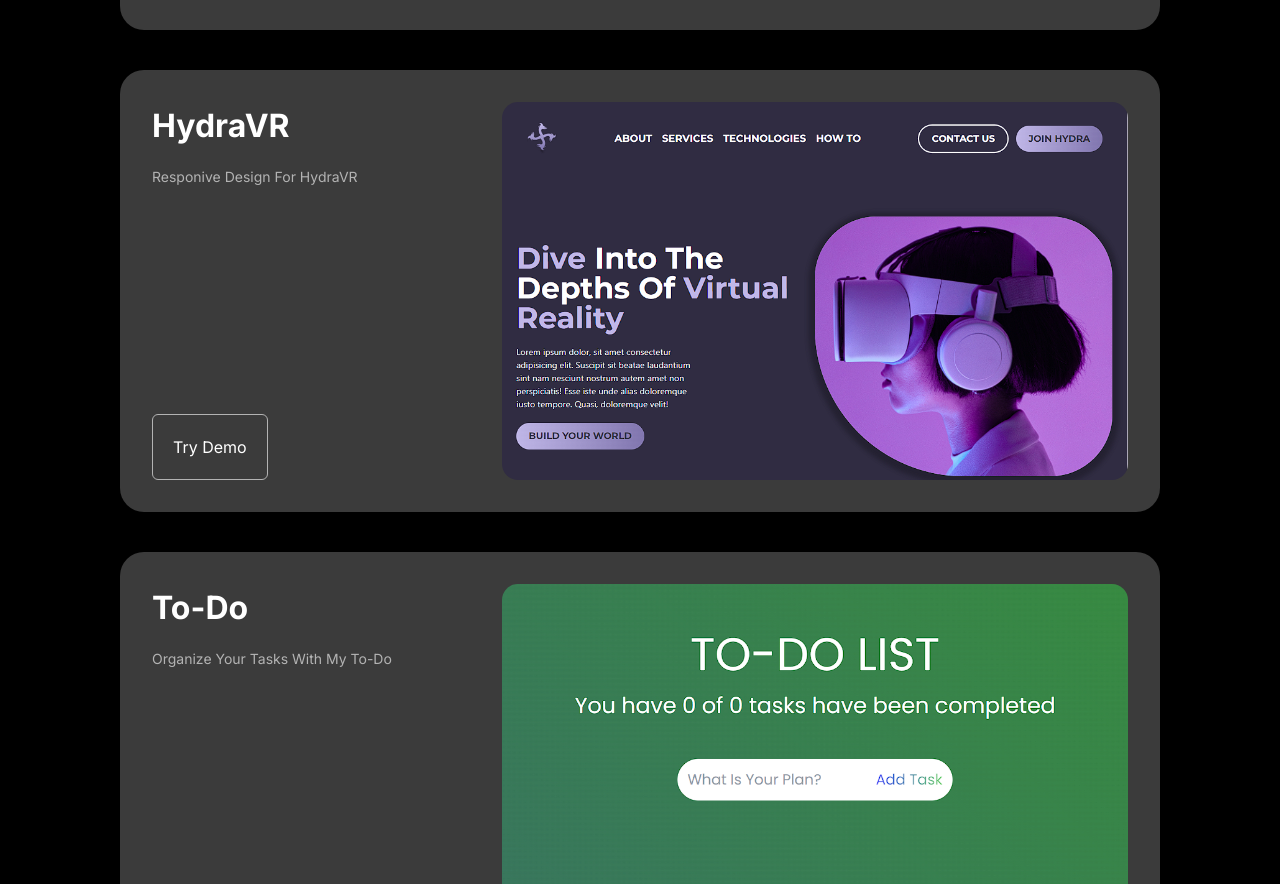
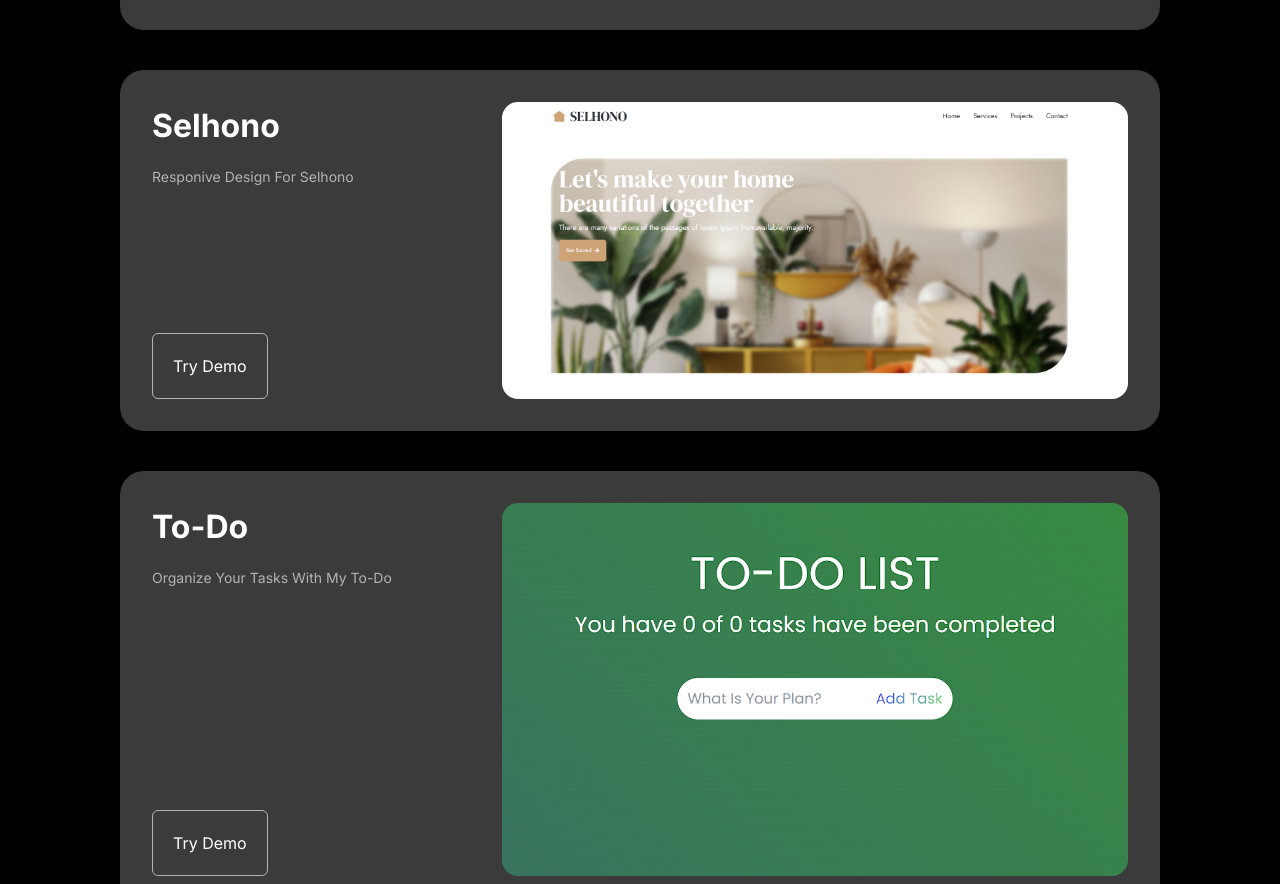
Before and after one commit to KarimElaskary/Portfolio, a React (Vite) app: page / in a window 1280 px wide. Shown: the part 1765-2649 px from the top of the page. Built offline with nearby package versions, Linux system fonts and the light colour scheme.

Commit message:
Project Updated

```diff
--- a/src/components/MyWork.jsx
+++ b/src/components/MyWork.jsx
@@ -1,7 +1,7 @@
 import React from 'react'
 import Work from './Work'
 import todo from '../assets/todo.png'
-import hydra from '../assets/hydra.png'
+import selhono from '../assets/selhono.png'
 import emages from '../assets/emages.png'
 import FinanceX from '../assets/FinanceX.png'
 
@@ -14,10 +14,10 @@ const MyWork = () => {
       link: 'https://emages.vercel.app/',
     },
     {
-      title: 'HydraVR',
-      description: 'Responive Design For HydraVR',
-      image: hydra,
-      link: 'https://hydra-vr.vercel.app/',
+      title: 'Selhono',
+      description: 'Responive Design For Selhono',
+      image: selhono,
+      link: 'https://selhono-green.vercel.app/',
     },
     {
       title: 'To-Do',
```
Also changed, not shown: src/assets/hydra.png (deleted), src/assets/selhono.png (added).
